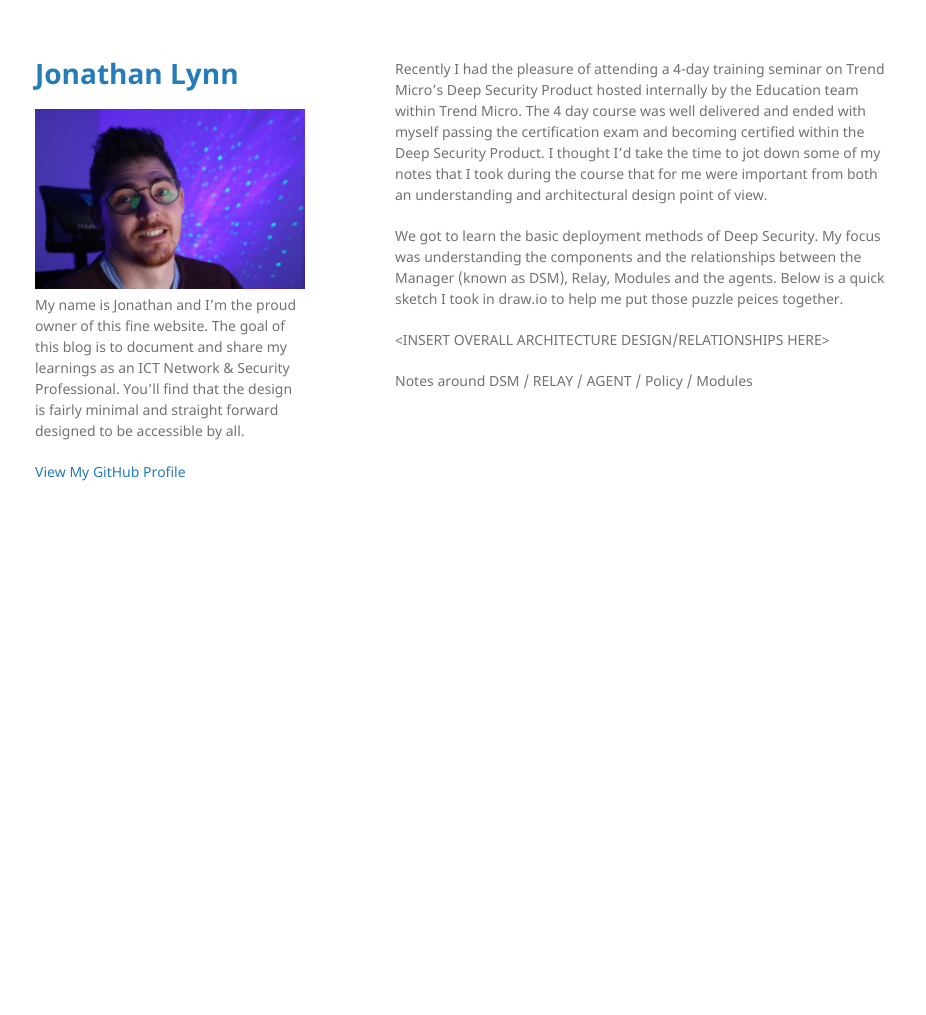
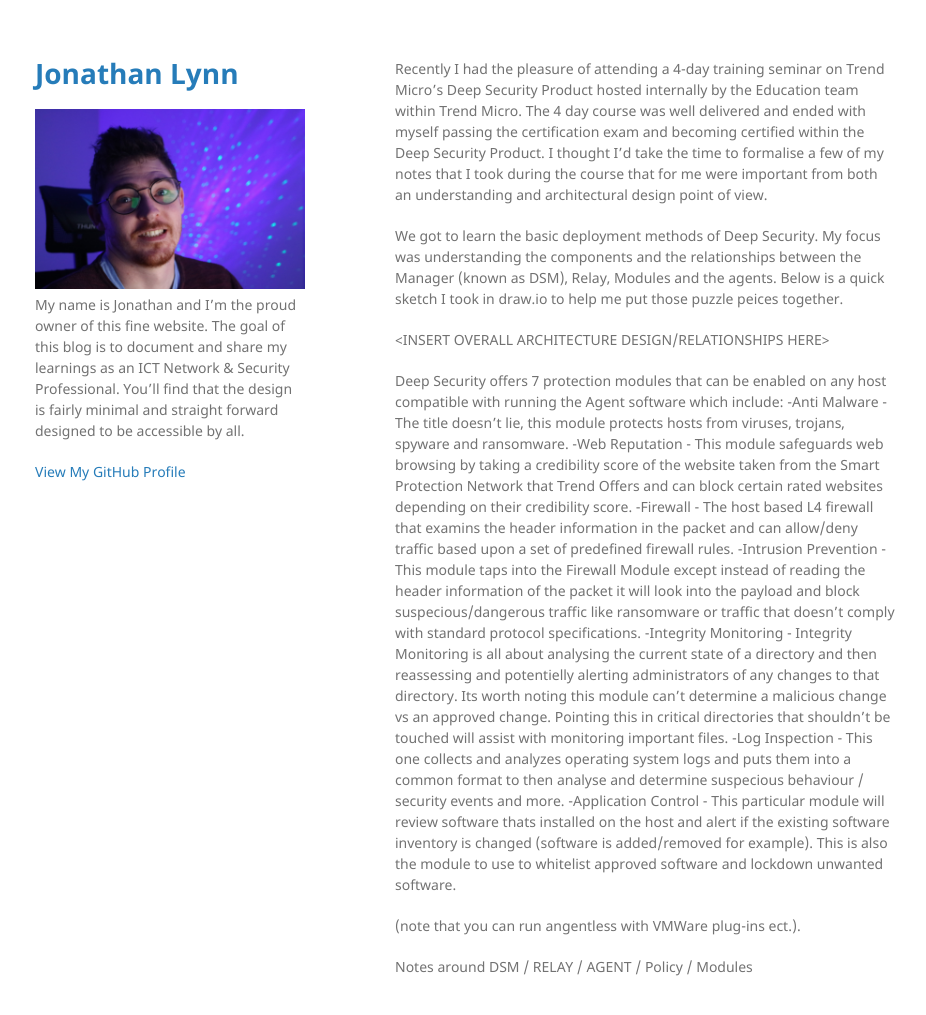
Before and after one commit to jonathanLynn/jonathanlynn.github.io, a Jekyll site: the page built from assets/blogposts/2021-AUG-TRENDMICRO-deepsecuritycertified.md, in a window 1280 px wide and 1047 px high. Shown: the top 1015 px of the window, without its empty margins (175-1101 px from the left). Built offline with Jekyll 4.4.1, drawn with Linux system fonts in a browser that asks for light colours; our own code applies the rules of GitHub Pages for plain Markdown files.

Commit message:
Update 2021-AUG-TRENDMICRO-deepsecuritycertified.md

```diff
--- a/assets/blogposts/2021-AUG-TRENDMICRO-deepsecuritycertified.md
+++ b/assets/blogposts/2021-AUG-TRENDMICRO-deepsecuritycertified.md
@@ -1,10 +1,22 @@
 Recently I had the pleasure of attending a 4-day training seminar on Trend Micro's Deep Security Product hosted internally by the Education team within Trend Micro.
 The 4 day course was well delivered and ended with myself passing the certification exam and becoming certified within the Deep Security Product. I thought I'd take the
-time to jot down some of my notes that I took during the course that for me were important from both an understanding and architectural design point of view.
+time to formalise a few of my notes that I took during the course that for me were important from both an understanding and architectural design point of view.
 
 We got to learn the basic deployment methods of Deep Security. My focus was understanding the components and the relationships between the Manager (known as DSM), Relay, Modules
 and the agents. Below is a quick sketch I took in draw.io to help me put those puzzle peices together.
 
  <INSERT OVERALL ARCHITECTURE DESIGN/RELATIONSHIPS HERE>
 
+ Deep Security offers 7 protection modules that can be enabled on any host compatible with running the Agent software which include:
+  -Anti Malware - The title doesn't lie, this module protects hosts from viruses, trojans, spyware and ransomware.
+  -Web Reputation - This module safeguards web browsing by taking a credibility score of the website taken from the Smart Protection Network that Trend Offers and can block      certain rated websites depending on their credibility score.
+  -Firewall - The host based L4 firewall that examins the header information in the packet and can allow/deny traffic based upon a set of predefined firewall rules.
+  -Intrusion Prevention - This module taps into the Firewall Module except instead of reading the header information of the packet it will look into the payload and block suspecious/dangerous traffic like ransomware or traffic that doesn't comply with standard protocol specifications.
+  -Integrity Monitoring - Integrity Monitoring is all about analysing the current state of a directory and then reassessing and potentielly alerting administrators of any changes to that directory. Its worth noting this module can't determine a malicious change vs an approved change. Pointing this in critical directories that shouldn't be touched will assist with monitoring important files.
+  -Log Inspection - This one collects and analyzes operating system logs and puts them into a common format to then analyse and determine suspecious behaviour / security events and more.
+  -Application Control - This particular module will review software thats installed on the host and alert if the existing software inventory is changed (software is added/removed for example). This is also the module to use to whitelist approved software and lockdown unwanted software.
+
+
+ (note that you can run angentless with VMWare plug-ins ect.).
+
  Notes around DSM / RELAY / AGENT / Policy / Modules
```
